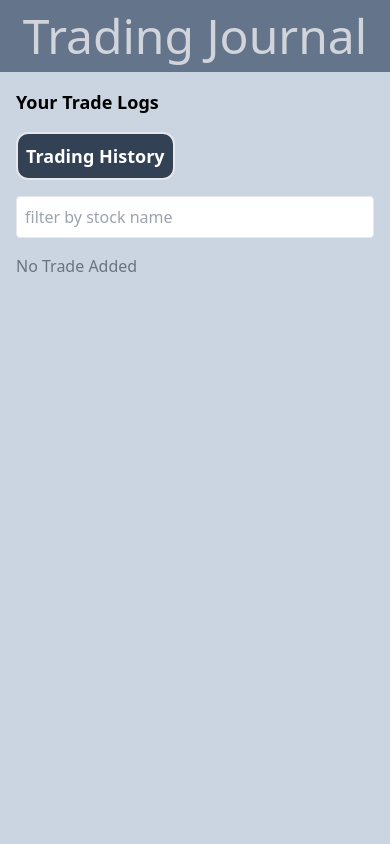
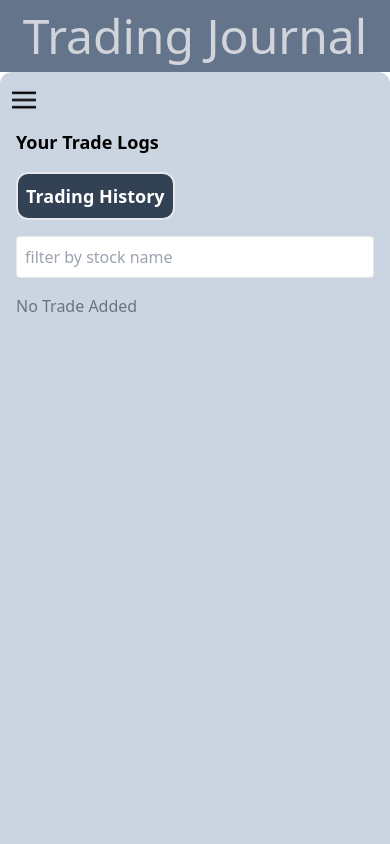
Before and after one commit to newwdeveloper/Trading-Tracker, a React (Vite) app: page / in a window 390 px wide. Shown: the top 844 px of the page. Built offline with nearby package versions, Linux system fonts and the light colour scheme.

Commit message:
feat: Add hamburger menu to toggle sidebar visibility

```diff
--- a/src/components/SideBar.jsx
+++ b/src/components/SideBar.jsx
@@ -4,6 +4,7 @@ import { useState } from "react";
 import { useNavigate } from "react-router-dom";
 import useFormValidation from "../customHooks/useFormValidation";
 import redDot from "../assets/redDot.png";
+import hamburger from "../assets/hamberger.png";
 
 const SideBar = () => {
   const formData = useSelector((store) => store.input.input);
@@ -34,6 +35,7 @@ const SideBar = () => {
 
   const [editingIndex, setEditingIndex] = useState(null);
   const [filter, setFilter] = useState("");
+  const [isSidebarVisible, setIsSideBarVisible] = useState(true);
 
   // Handle the change in form fields
   const handleChange = (e) => {
@@ -122,10 +124,21 @@ const SideBar = () => {
       ? stockName.substring(0, maxLength) + "..."
       : stockName;
   };
+  const toggleSidebar = () => {
+    setIsSideBarVisible((prev) => !prev);
+  };
 
   return (
-    <div className="w-full sm:w-full md:w-4/12 border-slate-950 bg-slate-300 p-4 h-screen">
-      <div className="font-bold text-lg mb-4">Your Trade Logs</div>
+    <>
+      <button
+        onClick={toggleSidebar}
+        className="w-10 h-10 absolute top-20 left-1 z-50 p-2 bg-slate-300 text-white rounded-lg hover:bg-gray-700"
+      >
+        <img src={hamburger} alt="slidder toggle" />
+      </button>
+      {isSidebarVisible && (
+        <div className="w-full  sm:w-full md:w-4/12 border-slate-950 bg-slate-300 p-4 h-screen rounded-xl">
+          <div className="font-bold text-lg mb-4 mt-10">Your Trade Logs</div>
 
           <button
             onClick={() => navigate("/MonthlyTrades")}
@@ -196,7 +209,10 @@ const SideBar = () => {
                   {/* Render Edit Form Below Selected Trade, Only if the current trade is being edited */}
                   {editingIndex === index && (
                     <div className="mt-4  w-full">
-                  <form onSubmit={handleSubmit} className="space-y-3 w-full">
+                      <form
+                        onSubmit={handleSubmit}
+                        className="space-y-3 w-full"
+                      >
                         <div
                           className="flex flex-col overflow-y-auto gap-4"
                           style={{ maxHeight: "300px" }}
@@ -383,7 +399,9 @@ const SideBar = () => {
                               type="submit"
                               className="w-full bg-green-500 text-white p-2 rounded hover:bg-green-600"
                             >
-                          {editingIndex !== null ? "Update Trade" : "Add Trade"}
+                              {editingIndex !== null
+                                ? "Update Trade"
+                                : "Add Trade"}
                             </button>
                           </div>
                         </div>
@@ -395,6 +413,8 @@ const SideBar = () => {
             )}
           </ul>
         </div>
+      )}
+    </>
   );
 };
 
```
Also changed, not shown: src/assets/hamberger.png (added). Lines whose indentation alone changed are shown as unchanged.
